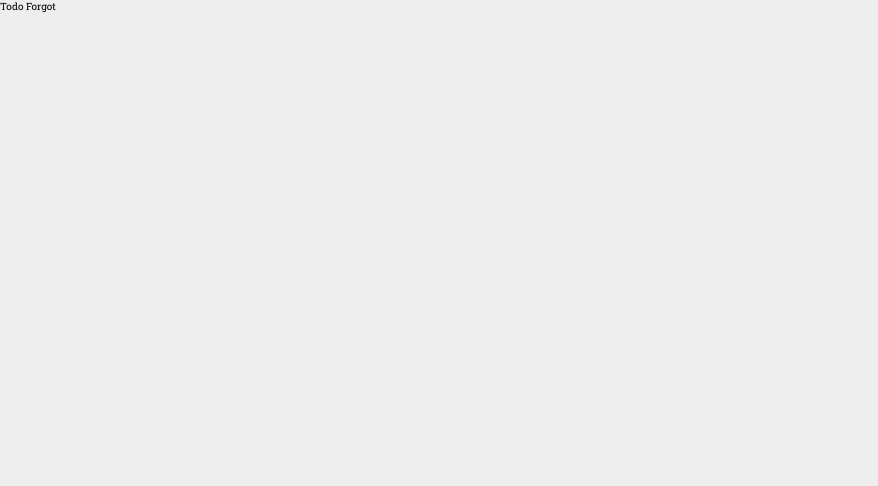
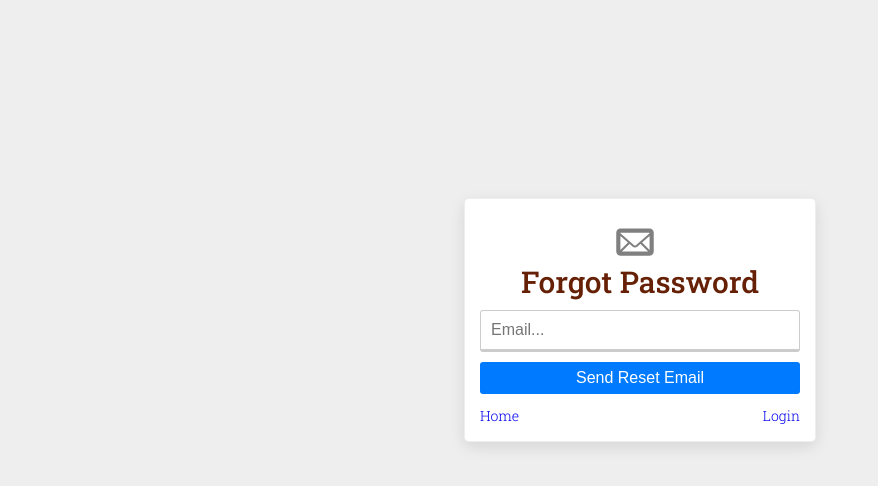
Before and after one commit to kaaoaa505/MERN_Inventory_Stock_Management_App, a React (Create React App) app in the folder frontend/: page /forgot in a window 1280 px wide. Shown: the top 486 px of the page, without its empty margins (0-878 px from the left). Built offline with nearby package versions, Linux system fonts and the light colour scheme.

Commit message:
Page design for Register, Reset, and Forgot.

```diff
--- a/frontend/src/App/Password/Forgot.jsx
+++ b/frontend/src/App/Password/Forgot.jsx
@@ -1,7 +1,38 @@
+import { TiMail } from "@react-icons/all-files/ti/TiMail";
+import { Link } from "react-router-dom";
+
+import "./Forgot.scss";
+
+import Card from "../../components/Card/Card";
+
 const Forgot = () => {
-    return (
-      <div className="ForgotComponent">
-Todo Forgot
+  return (
+    <div className="ForgotComponent">
+      <Card>
+        <div className="form">
+          <div className="--flex-center">
+            <TiMail size={50} color="gray" />
+          </div>
+
+          <h2>Forgot Password</h2>
+
+          <form>
+            <input type="email" name="email" placeholder="Email..." />
+            <button className="--btn --btn-primary --btn-block">Send Reset Email</button>
+          </form>
+
+          <br />
+
+          <span className="--flex-between">
+            <p className="--flex-start">
+              <Link to="/">Home</Link>
+            </p>
+            <p className="--flex-end">
+              <Link to="/login">Login</Link>
+            </p>
+          </span>
+        </div>
+      </Card>
     </div>
   );
 };
--- /dev/null
+++ b/frontend/src/App/Password/Forgot.scss
@@ -0,0 +1,94 @@
+.ForgotComponent {
+    min-height: 80vh;
+    display: flex;
+    justify-content: center;
+    align-items: center;
+
+    .--flex-center {
+        display: flex;
+        justify-content: center;
+        align-items: center;
+        margin: 0 0 0 -1rem;
+        padding: 0;
+    }
+
+    .img {
+      animation: slide-down 0.5s ease;
+    }
+
+    .form {
+      width: 35rem;
+      padding: 1.5rem;
+      animation: slide-up 0.5s ease;
+      background-color: #fff;
+      h2 {
+        color: var(--color-danger);
+        text-align: center;
+      }
+      form {
+        input[type="text"],
+        input[type="email"],
+        input[type="password"] {
+          display: block;
+          font-size: 1.6rem;
+          font-weight: 300;
+          padding: 1rem;
+          margin: 1rem auto;
+          width: 100%;
+          border: 1px solid #ccc;
+          border-bottom: 3px solid #ccc;
+          border-radius: 3px;
+          outline: none;
+
+          &:focus {
+            outline: none;
+            box-shadow: 0 1rem 2rem rgba(0, 0, 0, 0.1);
+            border-bottom: 3px solid #23663a;
+          }
+
+          &:focus:invalid {
+            border-bottom: 3px solid #52301e;
+          }
+        }
+        .links {
+          display: flex;
+          justify-content: space-between;
+          margin: 5px 0;
+        }
+
+        p {
+          text-align: center;
+          margin: 1rem;
+        }
+      }
+      .register {
+        display: flex;
+        justify-content: center;
+        align-items: center;
+        margin-top: 1rem;
+      }
+    }
+
+    @keyframes slide-up {
+      0% {
+        transform: translateY(-5rem);
+      }
+      100% {
+        transform: translateY(0);
+      }
+    }
+    @keyframes slide-down {
+      0% {
+        transform: translateY(5rem);
+      }
+      100% {
+        transform: translateY(0);
+      }
+    }
+  }
+
+  @media screen and (max-width: 700px) {
+    .img {
+      display: none;
+    }
+  }
--- a/frontend/src/App/Password/Reset.jsx
+++ b/frontend/src/App/Password/Reset.jsx
@@ -1,7 +1,39 @@
+import { CgPassword } from "@react-icons/all-files/cg/CgPassword";
+import { Link } from "react-router-dom";
+
+import "./Reset.scss";
+
+import Card from "../../components/Card/Card";
+
 const Reset = () => {
-    return (
-      <div className="ResetComponent">
-Todo Reset
+  return (
+    <div className="ResetComponent">
+      <Card>
+        <div className="form">
+          <div className="--flex-center">
+            <CgPassword size={50} color="gray" />
+          </div>
+
+          <h2>Reset Password</h2>
+
+          <form>
+            <input type="password" name="password" placeholder="New Password..." />
+            <input type="password" name="passwordConfirm" placeholder="Confirm New Password..." />
+            <button className="--btn --btn-primary --btn-block">Reset</button>
+          </form>
+
+          <br />
+
+          <span className="--flex-between">
+            <p className="--flex-start">
+              <Link to="/">Home</Link>
+            </p>
+            <p className="--flex-end">
+              <Link to="/login">Login</Link>
+            </p>
+          </span>
+        </div>
+      </Card>
     </div>
   );
 };
--- /dev/null
+++ b/frontend/src/App/Password/Reset.scss
@@ -0,0 +1,94 @@
+.ResetComponent {
+    min-height: 80vh;
+    display: flex;
+    justify-content: center;
+    align-items: center;
+
+    .--flex-center {
+        display: flex;
+        justify-content: center;
+        align-items: center;
+        margin: 0 0 0 -1rem;
+        padding: 0;
+    }
+
+    .img {
+      animation: slide-down 0.5s ease;
+    }
+
+    .form {
+      width: 35rem;
+      padding: 1.5rem;
+      animation: slide-up 0.5s ease;
+      background-color: #fff;
+      h2 {
+        color: var(--color-danger);
+        text-align: center;
+      }
+      form {
+        input[type="text"],
+        input[type="email"],
+        input[type="password"] {
+          display: block;
+          font-size: 1.6rem;
+          font-weight: 300;
+          padding: 1rem;
+          margin: 1rem auto;
+          width: 100%;
+          border: 1px solid #ccc;
+          border-bottom: 3px solid #ccc;
+          border-radius: 3px;
+          outline: none;
+
+          &:focus {
+            outline: none;
+            box-shadow: 0 1rem 2rem rgba(0, 0, 0, 0.1);
+            border-bottom: 3px solid #23663a;
+          }
+
+          &:focus:invalid {
+            border-bottom: 3px solid #52301e;
+          }
+        }
+        .links {
+          display: flex;
+          justify-content: space-between;
+          margin: 5px 0;
+        }
+
+        p {
+          text-align: center;
+          margin: 1rem;
+        }
+      }
+      .register {
+        display: flex;
+        justify-content: center;
+        align-items: center;
+        margin-top: 1rem;
+      }
+    }
+
+    @keyframes slide-up {
+      0% {
+        transform: translateY(-5rem);
+      }
+      100% {
+        transform: translateY(0);
+      }
+    }
+    @keyframes slide-down {
+      0% {
+        transform: translateY(5rem);
+      }
+      100% {
+        transform: translateY(0);
+      }
+    }
+  }
+
+  @media screen and (max-width: 700px) {
+    .img {
+      display: none;
+    }
+  }
--- a/frontend/src/App/Register/Register.jsx
+++ b/frontend/src/App/Register/Register.jsx
@@ -1,7 +1,45 @@
+import { TiUserAdd } from "@react-icons/all-files/ti/TiUserAdd";
+import { Link } from "react-router-dom";
+
+import "./Register.scss";
+
+import Card from "../../components/Card/Card";
+
 const Register = () => {
-    return (
-      <div className="RegisterComponent">
-Todo Register
+  return (
+    <div className="RegisterComponent">
+      <Card>
+        <div className="form">
+          <div className="--flex-center">
+            <TiUserAdd size={50} color="gray" />
+          </div>
+
+          <h2>Register</h2>
+
+          <form>
+            <input type="text" name="name" placeholder="Name..." />
+            <input type="email" name="email" placeholder="Email..." />
+            <input type="password" name="password" placeholder="Password..." />
+            <input type="password" name="passwordConfirm" placeholder="Confirm Password..." />
+            <button className="--btn --btn-primary --btn-block">Register</button>
+          </form>
+
+          <span className="register">
+            <p>
+              <Link to="/forgot">Forgot Password</Link>
+            </p>
+          </span>
+
+          <span className="--flex-between">
+            <p className="--flex-start">
+              <Link to="/">Home</Link>
+            </p>
+            <p className="--flex-end">
+              <Link to="/login">Login</Link>
+            </p>
+          </span>
+        </div>
+      </Card>
     </div>
   );
 };
--- /dev/null
+++ b/frontend/src/App/Register/Register.scss
@@ -0,0 +1,94 @@
+.RegisterComponent {
+    min-height: 80vh;
+    display: flex;
+    justify-content: center;
+    align-items: center;
+
+    .--flex-center {
+        display: flex;
+        justify-content: center;
+        align-items: center;
+        margin: 0 0 0 -1rem;
+        padding: 0;
+    }
+
+    .img {
+      animation: slide-down 0.5s ease;
+    }
+
+    .form {
+      width: 35rem;
+      padding: 1.5rem;
+      animation: slide-up 0.5s ease;
+      background-color: #fff;
+      h2 {
+        color: var(--color-danger);
+        text-align: center;
+      }
+      form {
+        input[type="text"],
+        input[type="email"],
+        input[type="password"] {
+          display: block;
+          font-size: 1.6rem;
+          font-weight: 300;
+          padding: 1rem;
+          margin: 1rem auto;
+          width: 100%;
+          border: 1px solid #ccc;
+          border-bottom: 3px solid #ccc;
+          border-radius: 3px;
+          outline: none;
+
+          &:focus {
+            outline: none;
+            box-shadow: 0 1rem 2rem rgba(0, 0, 0, 0.1);
+            border-bottom: 3px solid #23663a;
+          }
+
+          &:focus:invalid {
+            border-bottom: 3px solid #52301e;
+          }
+        }
+        .links {
+          display: flex;
+          justify-content: space-between;
+          margin: 5px 0;
+        }
+
+        p {
+          text-align: center;
+          margin: 1rem;
+        }
+      }
+      .register {
+        display: flex;
+        justify-content: center;
+        align-items: center;
+        margin-top: 1rem;
+      }
+    }
+
+    @keyframes slide-up {
+      0% {
+        transform: translateY(-5rem);
+      }
+      100% {
+        transform: translateY(0);
+      }
+    }
+    @keyframes slide-down {
+      0% {
+        transform: translateY(5rem);
+      }
+      100% {
+        transform: translateY(0);
+      }
+    }
+  }
+
+  @media screen and (max-width: 700px) {
+    .img {
+      display: none;
+    }
+  }
```
